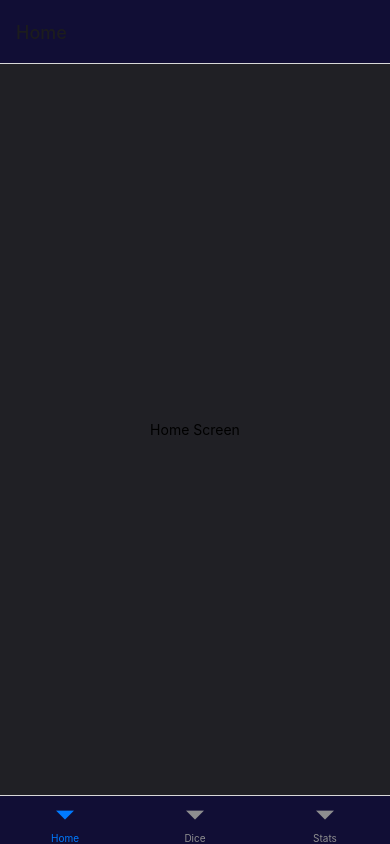
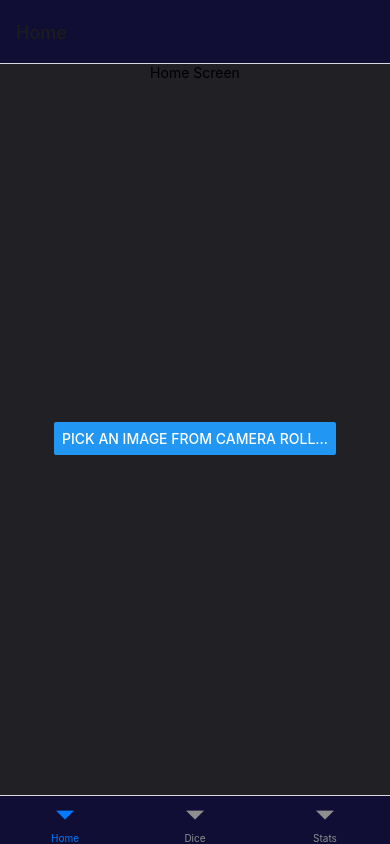
Before and after one commit to dawnteigh/react-native-practice, a React Native app in the folder frontend/: screen /Home in a window 390 px wide. Built offline with nearby package versions, Linux system fonts and the light colour scheme.

Commit message:
add image picker component

```diff
--- /dev/null
+++ b/frontend/components/ImagePicker.js
@@ -0,0 +1,35 @@
+import React, { useState, useEffect } from 'react';
+import { Button, Image, View, Platform } from 'react-native';
+import * as ImagePicker from 'expo-image-picker';
+
+export default function ImagePickerExample() {
+  const [image, setImage] = useState(null);
+
+  const pickImage = async () => {
+    // No permissions request is necessary for launching the image library
+    let result = await ImagePicker.launchImageLibraryAsync({
+      mediaTypes: ImagePicker.MediaTypeOptions.All,
+      allowsEditing: true,
+      aspect: [1, 1],
+      quality: 1,
+    });
+
+    console.log(result);
+
+    if (!result.canceled) {
+      setImage(result.assets[0].uri);
+    }
+  };
+
+  // const openCamera = async () => {
+
+  // }
+
+  return (
+    <View style={{ flex: 1, alignItems: 'center', justifyContent: 'center' }}>
+      <Button title="Pick an image from camera roll..." onPress={pickImage} />
+      {/* <Button title="Or take a new photo" onPress={openCamera} /> */}
+      {image && <Image source={{ uri: image }} style={{ width: 200, height: 200 }} />}
+    </View>
+  );
+}
--- a/frontend/screens/HomeScreen.js
+++ b/frontend/screens/HomeScreen.js
@@ -1,10 +1,12 @@
 import { Text, View } from 'react-native';
 import styles from '../styles';
+import ImagePickerExample from '../components/ImagePicker';
 
 const HomeScreen = () => {
   return (
     <View style={styles.container} >
       <Text>Home Screen</Text>
+      <ImagePickerExample />
     </View>
   )
 }
```
